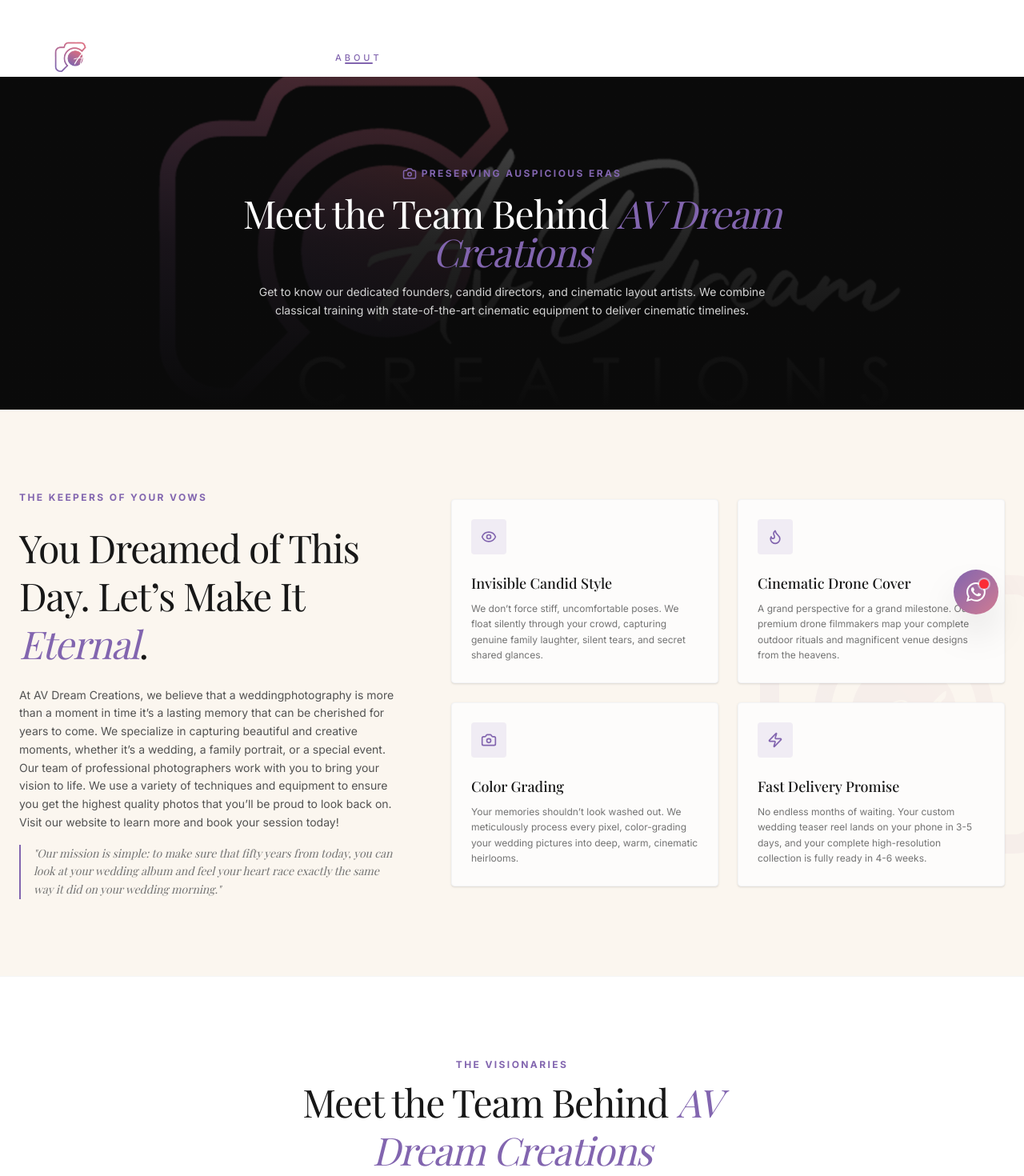
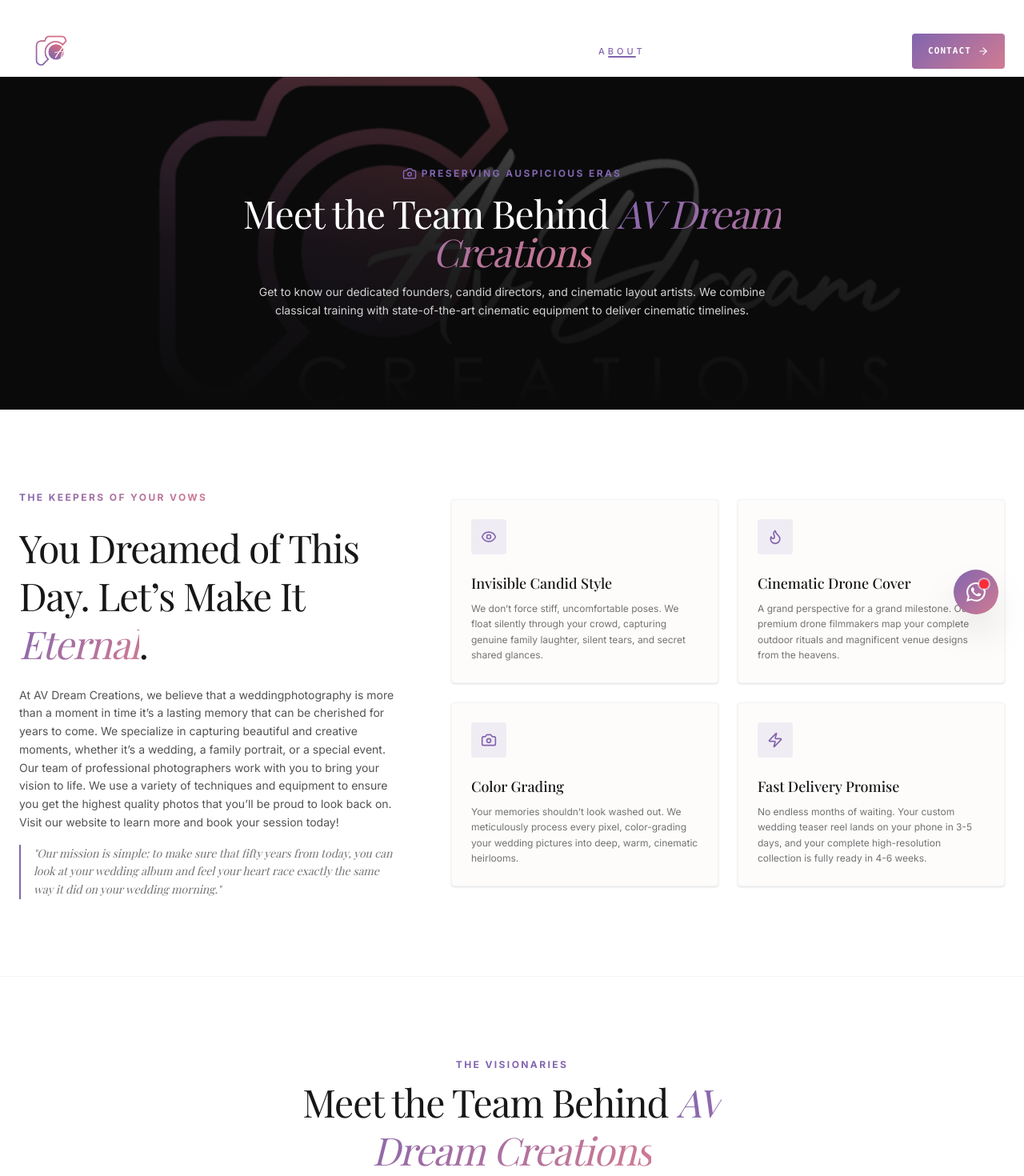
Before and after one commit to Tejas-gowda-dev/AV-Drean-Creations, a React (Vite) app: page /about in a window 1280 px wide. Shown: the top 1470 px of the page at 80% size. Built offline with nearby package versions, Linux system fonts and the light colour scheme; a web font is replaced by a local one.

Commit message:
contect page changes

```diff
--- a/src/components/About.tsx
+++ b/src/components/About.tsx
@@ -26,73 +26,17 @@ export default function About() {
   ];
 
   return (
-    <section id="about-section" style={{ backgroundColor: 'rgba(251, 246, 239, 1)' }} className="relative overflow-hidden py-24 text-neutral-900 border-b border-neutral-100">
-      {/* Subtle brand logo watermark background */}
-      <div className="absolute right-0 top-1/2 -translate-y-1/2 translate-x-1/4 w-[350px] h-[350px] md:w-[600px] md:h-[600px] pointer-events-none opacity-[0.03] md:opacity-[0.05] select-none z-0">
-        <svg viewBox="0 0 100 85" className="w-full h-full">
-          <defs>
-            <linearGradient id="about-logo-camera-gradient" x1="0%" y1="100%" x2="100%" y2="0%">
-              <stop offset="0%" stopColor="#8265AF" />
-              <stop offset="100%" stopColor="#D17B92" />
-            </linearGradient>
-          </defs>
-          <path
-            d="M 22 25
-               C 22 22, 24 20, 27 20
-               L 35 20
-               C 37 15, 40 13, 44 13
-               L 56 13
-               C 60 13, 63 15, 65 20
-               L 73 20
-               C 76 20, 78 22, 78 25
-               L 78 68
-               C 78 72, 76 74, 73 74
-               L 27 74
-               C 24 74, 22 72, 22 68
-               Z"
-            fill="none"
-            stroke="url(#about-logo-camera-gradient)"
-            strokeWidth="4"
-            strokeLinecap="round"
-            strokeLinejoin="round"
-          />
-          <circle
-            cx="50"
-            cy="47"
-            r="17"
-            fill="none"
-            stroke="url(#about-logo-camera-gradient)"
-            strokeWidth="3.5"
-          />
-          <circle
-            cx="50"
-            cy="47"
-            r="11"
-            fill="url(#about-logo-camera-gradient)"
-          />
-          <text
-            x="50"
-            y="51.5"
-            textAnchor="middle"
-            fill="white"
-            fontSize="14"
-            fontFamily='"Alex Brush", "Great Vibes", cursive'
-          >
-            A
-          </text>
-        </svg>
-      </div>
-
+    <section id="about-section" style={{ backgroundColor: 'white' }} className="relative overflow-hidden py-24 text-neutral-900 border-b border-neutral-100">
       <div className="max-w-7xl mx-auto px-4 md:px-6 relative z-10">
         <div className="grid grid-cols-1 lg:grid-cols-12 gap-12 lg:gap-16 items-center">
 
           {/* Brand Story Column */}
           <div className="lg:col-span-5 space-y-6">
-            <span className="inline-block text-xs font-bold uppercase tracking-[0.2em] text-gold font-sans">
+            <span className="inline-block text-xs font-bold uppercase tracking-[0.2em] text-brand-gradient font-sans">
               The Keepers of Your Vows
             </span>
             <h2 className="font-serif text-3xl md:text-5xl font-light tracking-tight text-neutral-900 leading-tight">
-              You Dreamed of This Day. Let’s Make It <span className="italic text-gold">Eternal</span>.
+              You Dreamed of This Day. Let’s Make It <span className="italic text-brand-gradient">Eternal</span>.
             </h2>
             <div className="space-y-4 font-sans text-neutral-600 text-sm leading-relaxed">
               <p>
@@ -119,7 +63,7 @@ export default function About() {
                     whileInView={{ opacity: 1, y: 0 }}
                     transition={{ delay: index * 0.1 }}
                   >
-                    <div className="p-3 bg-gold/10 text-gold rounded-sm inline-block mb-4 group-hover:bg-gold group-hover:text-white transition-all">
+                    <div className="p-3 bg-gold/10 text-gold rounded-sm inline-block mb-4 group-hover:bg-[linear-gradient(90deg,#D4AF37,#F8E7A1)] group-hover:text-white transition-all">
                       <IconComponent className="w-5 h-5" />
                     </div>
                     <h3 className="font-serif text-lg font-medium text-neutral-900 mb-2">
--- a/src/components/MeetTheTeam.tsx
+++ b/src/components/MeetTheTeam.tsx
@@ -12,7 +12,7 @@ export default function MeetTheTeam() {
             The Visionaries
           </span>
           <h2 className="font-serif text-3xl md:text-5xl font-light text-neutral-900 mb-4 tracking-tight leading-tight">
-            Meet the Team Behind <span className="italic text-gold">AV Dream Creations</span>
+            Meet the Team Behind <span className="italic text-brand-gradient">AV Dream Creations</span>
           </h2>
           <p className="font-sans text-neutral-600 text-sm md:text-base leading-relaxed">
             Our talented guild of master candid photographers, cinematic directors, and editors combine experience and technology to tell your emotional narrative.
@@ -68,8 +68,8 @@ export default function MeetTheTeam() {
 
               {/* Skill markers */}
               <div className="mt-6 pt-4 border-t border-neutral-200/60 flex items-center gap-3 text-[10px] font-mono text-neutral-400">
-                <span className="flex items-center gap-1"><Camera className="w-3.5 h-3.5 text-gold" /> Professional Grade</span>
-                <span className="flex items-center gap-1"><Sparkles className="w-3.5 h-3.5 text-gold" /> Storyteller</span>
+                <span className="flex items-center gap-1"><Camera className="w-3.5 h-3.5 text-brand-gradient" /> Professional Grade</span>
+                <span className="flex items-center gap-1"><Sparkles className="w-3.5 h-3.5 text-brand-gradient" /> Storyteller</span>
               </div>
             </div>
           ))}
--- a/src/components/Navbar.tsx
+++ b/src/components/Navbar.tsx
@@ -50,8 +50,8 @@ export default function Navbar({ currentRoute, onChangeRoute }: NavbarProps) {
   id="main-navigation"
   className="fixed top-0 left-0 right-0 z-40 bg-transparent text-white py-6 transition-none"
 >
-      {/* <div className="max-w-7xl mx-auto px-4 md:px-6 flex items-center justify-between"> */}
-      <div className="max-w-[1500px] mx-auto px-8 lg:px-12 h-24 flex items-center justify-between">
+      <div className="max-w-7xl mx-auto px-4 md:px-6 flex items-center justify-between">
+      {/* <div className="max-w-[1500px] mx-auto px-8 lg:px-12 h-24 flex items-center justify-between"> */}
 
         {/* Brand Logo */}
         <button
@@ -67,8 +67,8 @@ export default function Navbar({ currentRoute, onChangeRoute }: NavbarProps) {
         </button>
 
         {/* Desktop Menu */}
-        {/* <div className="hidden lg:flex items-center gap-1 ml-auto mr-8"> */}
-        <div className="hidden lg:flex items-center gap-10">
+        <div className="hidden lg:flex items-center gap-6 ml-auto mr-8">
+        {/* <div className="hidden lg:flex items-center gap-10"> */}
           {navItems.map((item) => {
             const isActive = currentRoute === item.route;
             return (
@@ -101,8 +101,8 @@ export default function Navbar({ currentRoute, onChangeRoute }: NavbarProps) {
           <button
             id="nav-cta-btn"
             onClick={() => handleNavClick('contact')}
-            // className="hidden sm:flex items-center gap-2 h-11 px-5 text-[11px] font-mono uppercase tracking-widest transition-all cursor-pointer font-semibold bg-brand-gradient hover:bg-brand-gradient-hover text-white rounded-sm"
-            className="hidden lg:flex items-center justify-center h-12 px-8 rounded-full border border-white/30 backdrop-blur-sm text-white uppercase tracking-[3px] text-[11px] hover:bg-white hover:text-black transition-all duration-500"
+            className="hidden sm:flex items-center gap-2 h-11 px-5 text-[11px] font-mono uppercase tracking-widest transition-all cursor-pointer font-semibold bg-brand-gradient hover:bg-brand-gradient-hover text-white rounded-sm"
+            // className="hidden lg:flex items-center justify-center h-12 px-8 rounded-full border border-white/30 backdrop-blur-sm text-white uppercase tracking-[3px] text-[11px] hover:bg-white hover:text-black transition-all duration-500". contect button
           >
             Contact <ArrowRight className="w-3.5 h-3.5" />
           </button>
@@ -123,8 +123,8 @@ export default function Navbar({ currentRoute, onChangeRoute }: NavbarProps) {
       {mobileMenuOpen && (
         <div
           id="mobile-navigation-dropdown"
-          // className="lg:hidden absolute top-full left-0 right-0 bg-white border-b border-gray-100 shadow-2xl py-6 px-4 space-y-2 flex flex-col z-50 text-neutral-950 animate-fadeIn"
-          className="lg:hidden absolute top-full left-0 right-0 bg-black/95 backdrop-blur-xl py-8 px-6 flex flex-col gap-5 text-white"
+          className="lg:hidden absolute top-full left-0 right-0 bg-white border-b border-gray-100 shadow-2xl py-6 px-4 space-y-2 flex flex-col z-50 text-neutral-950 animate-fadeIn"
+          // className="lg:hidden absolute top-full left-0 right-0 bg-black/95 backdrop-blur-xl py-8 px-6 flex flex-col gap-5 text-white"
         >
           {navItems.map((item) => {
             const isActive = currentRoute === item.route;
@@ -133,8 +133,8 @@ export default function Navbar({ currentRoute, onChangeRoute }: NavbarProps) {
                 key={item.route}
                 id={`mobile-nav-item-${item.route}`}
                 onClick={() => handleNavClick(item.route)}
-                // className={`w-full text-left py-3 px-4 rounded-xl text-xs uppercase tracking-widest font-mono font-medium transition-colors cursor-pointer ${
-                className={`w-full text-left uppercase tracking-[3px] text-sm py-2 transition-all ${
+                className={`w-full text-left py-3 px-4 rounded-xl text-xs uppercase tracking-widest font-mono font-medium transition-colors cursor-pointer ${
+                // className={`w-full text-left uppercase tracking-[3px] text-sm py-2 transition-all ${
                   isActive
                     ? 'bg-gold/10 text-gold font-semibold'
                     : 'hover:bg-neutral-50 text-neutral-700'
@@ -153,7 +153,7 @@ export default function Navbar({ currentRoute, onChangeRoute }: NavbarProps) {
             </button>
             <a
               href="tel:+919743644065"
-              className="w-full border border-neutral-200 text-neutral-800 text-xs font-mono uppercase tracking-widest font-semibold py-4 rounded-xl flex items-center justify-center gap-2 h-12"
+              className="w-full border border-neutral-200 text-neutral-800 text-xs text-white font-mono uppercase tracking-widest font-semibold py-4 rounded-xl flex items-center justify-center gap-2 h-12"
             >
               <Phone className="w-4 h-4" /> Call Studio
             </a>
--- a/src/pages/AboutPage.tsx
+++ b/src/pages/AboutPage.tsx
@@ -30,7 +30,7 @@ export default function AboutPage() {
             <Camera className="w-4.5 h-4.5 text-gold" /> Preserving Auspicious Eras
           </span>
           <h1 className="font-serif text-3xl md:text-5xl font-light tracking-tight">
-            Meet the Team Behind <span className="italic text-gold">AV Dream Creations</span>
+            Meet the Team Behind <span className="italic text-brand-gradient">AV Dream Creations</span>
           </h1>
           <p className="font-sans text-neutral-300 max-w-2xl mx-auto text-xs md:text-sm leading-relaxed">
             Get to know our dedicated founders, candid directors, and cinematic layout artists. We combine classical training with state-of-the-art cinematic equipment to deliver cinematic timelines.
@@ -48,14 +48,14 @@ export default function AboutPage() {
       <section className="py-16 bg-neutral-950 text-white text-center">
         <div className="max-w-3xl mx-auto px-4 space-y-6">
           <h2 className="font-serif text-2xl md:text-3xl font-light text-white flex items-center gap-2 justify-center">
-            Want to Collaborate on Your <span className="italic text-gold">Timeline</span>?
+            Want to Collaborate on Your <span className="italic text-brand-gradient">Timeline</span>?
           </h2>
           <p className="font-sans text-neutral-400 text-xs md:text-sm max-w-lg mx-auto leading-relaxed">
             Let’s craft a bespoke, warm visual storyboard that perfectly aligns with your traditional family values and auspicious dates. Expect custom quotes in 30 minutes.
           </p>
           <a
             id="about-page-cta"
-            href="#/contact"
+            href="/contact"
             className="inline-flex items-center gap-2 h-14 px-8 rounded-sm bg-brand-gradient hover:bg-brand-gradient-hover text-white font-bold font-sans text-xs uppercase tracking-widest transition-all cursor-pointer shadow-lg"
           >
             Connect With Our Directors <Heart className="w-4 h-4 fill-white text-white" />
--- a/src/pages/ContactPage.tsx
+++ b/src/pages/ContactPage.tsx
@@ -1,6 +1,5 @@
 import ContactSection from '../components/ContactSection';
 import SEOHelper from '../components/SEOHelper';
-import { Mail, Calendar, Phone, Sparkles } from 'lucide-react';
 
 export default function ContactPage() {
   return (
@@ -21,10 +20,7 @@ export default function ContactPage() {
         />
         <div className="absolute inset-0 bg-gradient-to-t from-neutral-950 via-neutral-950/80 to-neutral-950/40"></div>
         <div className="relative z-10 max-w-4xl mx-auto px-4 space-y-4">
-          <span className="inline-flex items-center gap-1.5 text-xs font-mono font-semibold uppercase tracking-widest text-gold">
-            <Mail className="w-4.5 h-4.5 text-gold" /> Let’s Lock Down Your Date
-          </span>
-          <h1 className="font-serif text-3xl md:text-5xl font-medium tracking-tight">
+          <h1 className="font-serif text-3xl md:text-5xl font-medium tracking-tight text-brand-gradient">
             Book Your Wedding Photographer
           </h1>
           <p className="font-sans text-neutral-300 max-w-2xl mx-auto text-xs md:text-sm leading-relaxed">
```
Also changed, not shown: src/components/ContactSection.tsx (+18 -17 lines).
